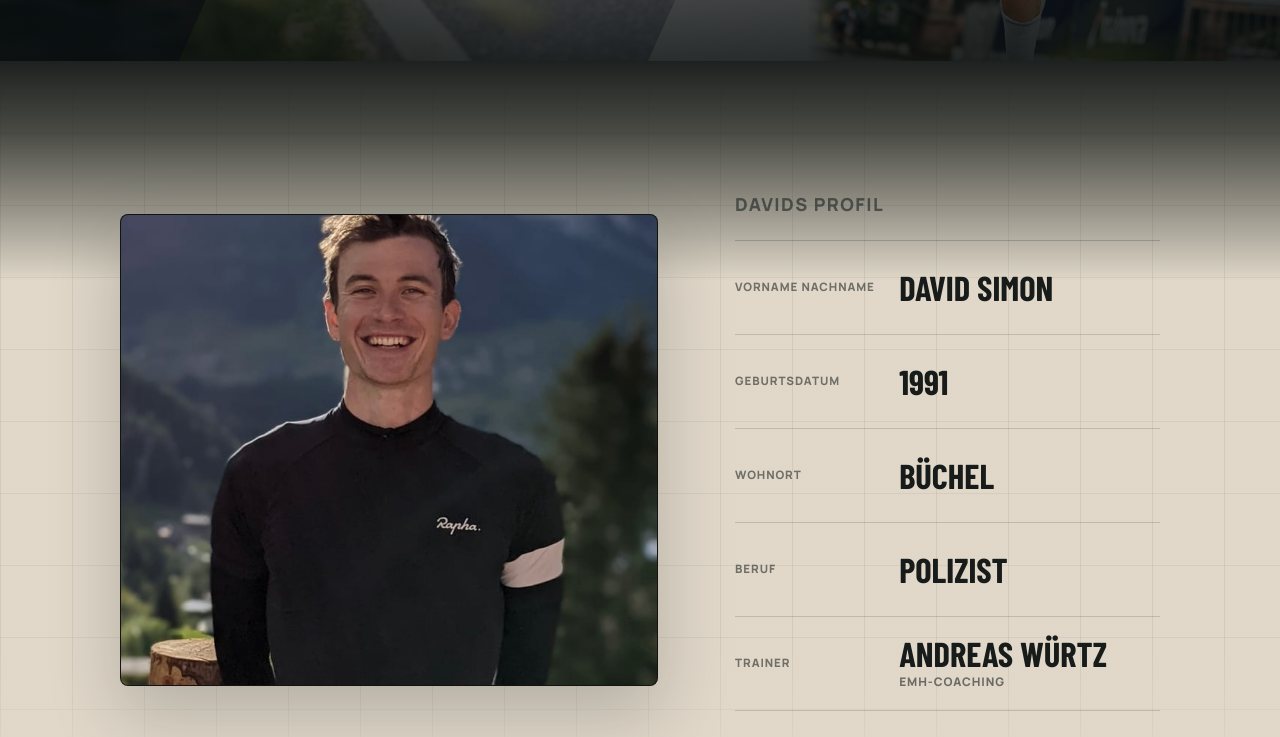
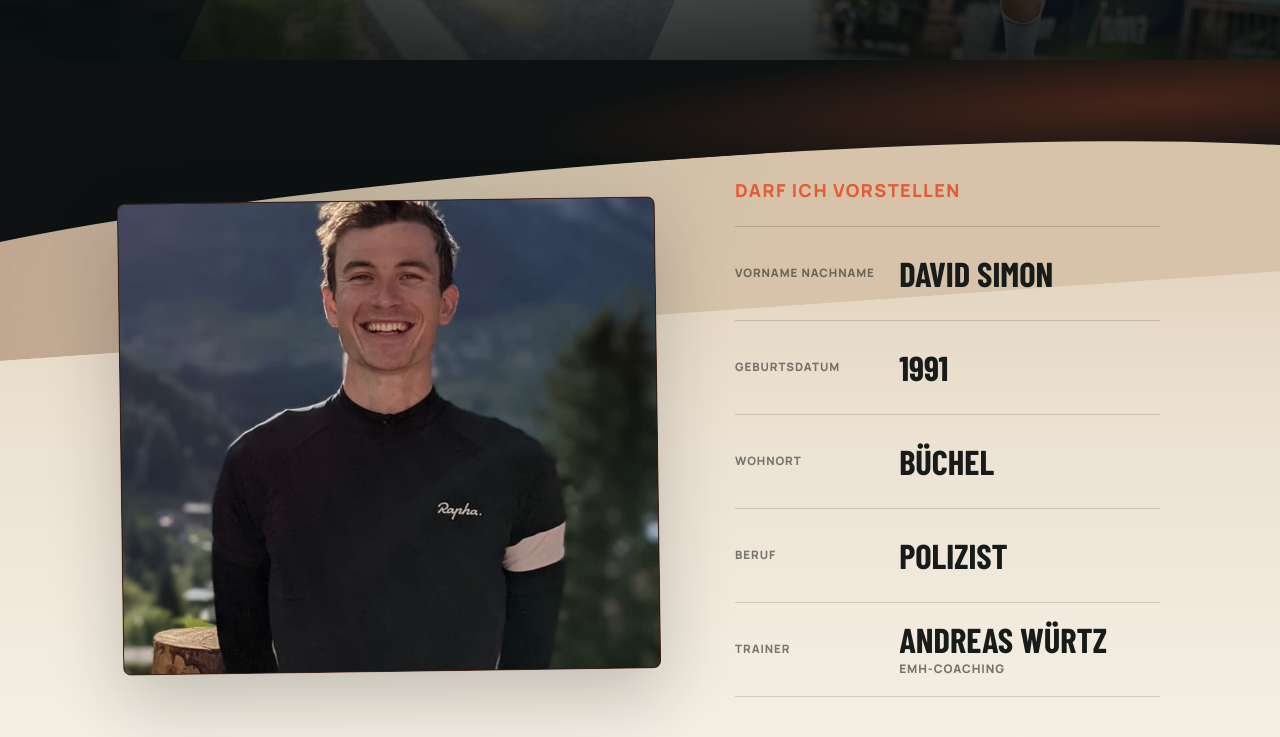
Before and after one commit to nakatoshi1511/Ironman-Website, a plain HTML site: page mockups/landingpage-flow.html in a window 1280 px wide. Shown: the part 643-1380 px from the top of the page. Drawn offline with nearby package versions, Linux system fonts and the light colour scheme; a web font is replaced by a local one.

Commit message:
Refine hero profile transition

```diff
--- a/mockups/landingpage-flow.html
+++ b/mockups/landingpage-flow.html
@@ -10,7 +10,7 @@
       href="https://fonts.googleapis.com/css2?family=Barlow+Condensed:wght@600;700;800&family=Manrope:wght@400;500;600;700;800&family=Newsreader:opsz,wght@6..72,600;6..72,700&display=swap"
       rel="stylesheet"
     />
-    <link rel="stylesheet" href="styles.css?v=flow-14" />
+    <link rel="stylesheet" href="styles.css?v=flow-17" />
   </head>
   <body class="flow-page site-home">
     <header id="header" class="flow-hero" aria-labelledby="flow-hero-title">
@@ -47,7 +47,7 @@
             <img src="../Bilder Landingpage/Profilbild.jpg" alt="Portrait von David Simon" />
           </figure>
           <div class="profile-copy">
-            <p id="profile-info-title" class="section-kicker">Davids Profil</p>
+            <p id="profile-info-title" class="section-kicker">Darf ich vorstellen</p>
             <dl class="profile-info-list" aria-label="Davids Informationen">
               <div>
                 <dt>Vorname Nachname</dt>
--- a/mockups/styles.css
+++ b/mockups/styles.css
@@ -984,22 +984,42 @@ a {
 
 .athlete-profile {
   position: relative;
-  padding: clamp(82px, 10vw, 146px) 24px clamp(68px, 8vw, 112px);
+  margin-top: -1px;
+  padding: clamp(172px, 16vw, 236px) 24px clamp(68px, 8vw, 112px);
   overflow: hidden;
   background:
-    linear-gradient(180deg, rgba(13, 17, 17, 0.92) 0, rgba(31, 35, 31, 0.78) 72px, rgba(224, 216, 201, 0.96) 220px),
-    var(--site-stone);
+    linear-gradient(180deg, #0d1111 0, #0d1111 clamp(170px, 14vw, 218px), transparent clamp(170px, 14vw, 218px)),
+    linear-gradient(180deg, #d6c3aa 0%, #ece1d1 48%, #f6f2e8 100%);
 }
 
 .athlete-profile::before {
   content: "";
   position: absolute;
-  inset: 0;
+  inset: -42px -12% auto;
+  height: clamp(230px, 20vw, 292px);
+  border-radius: 0 0 58% 42%;
   background:
-    linear-gradient(90deg, rgba(23, 28, 27, 0.065) 1px, transparent 1px),
-    linear-gradient(180deg, rgba(23, 28, 27, 0.055) 1px, transparent 1px);
-  background-size: 72px 72px;
-  mask-image: linear-gradient(180deg, transparent, black 12%, black 78%, transparent);
+    radial-gradient(ellipse at 82% 44%, rgba(231, 91, 50, 0.26), transparent 34%),
+    #0d1111;
+  transform: rotate(-3.2deg);
+  transform-origin: center top;
+  pointer-events: none;
+}
+
+.athlete-profile::after {
+  content: "";
+  position: absolute;
+  left: -12%;
+  right: -12%;
+  top: clamp(74px, 8vw, 118px);
+  height: clamp(136px, 12vw, 172px);
+  border-radius: 54% 46% 0 0;
+  background:
+    linear-gradient(90deg, rgba(231, 91, 50, 0.18), transparent 38%),
+    linear-gradient(120deg, rgba(15, 79, 93, 0.18), transparent 58%),
+    #d6c3aa;
+  transform: rotate(-4deg);
+  transform-origin: center;
   pointer-events: none;
 }
 
@@ -1017,6 +1037,7 @@ a {
   gap: clamp(32px, 6vw, 82px);
   align-items: center;
   max-width: 1040px;
+  margin-top: clamp(-94px, -7vw, -56px);
 }
 
 .profile-heading {
@@ -1037,10 +1058,11 @@ a {
   grid-column: 1;
   margin: 0;
   overflow: hidden;
-  border: 1px solid rgba(23, 28, 27, 0.18);
+  border: 1px solid rgba(231, 91, 50, 0.24);
   border-radius: 8px;
   background: #111;
   box-shadow: 0 28px 70px rgba(23, 28, 27, 0.22);
+  transform: rotate(-0.8deg);
 }
 
 .profile-portrait img {
@@ -1062,7 +1084,7 @@ a {
 
 .profile-copy .section-kicker {
   margin-bottom: 20px;
-  color: rgba(23, 28, 27, 0.58);
+  color: var(--lava);
 }
 
 .profile-info-list {
```
